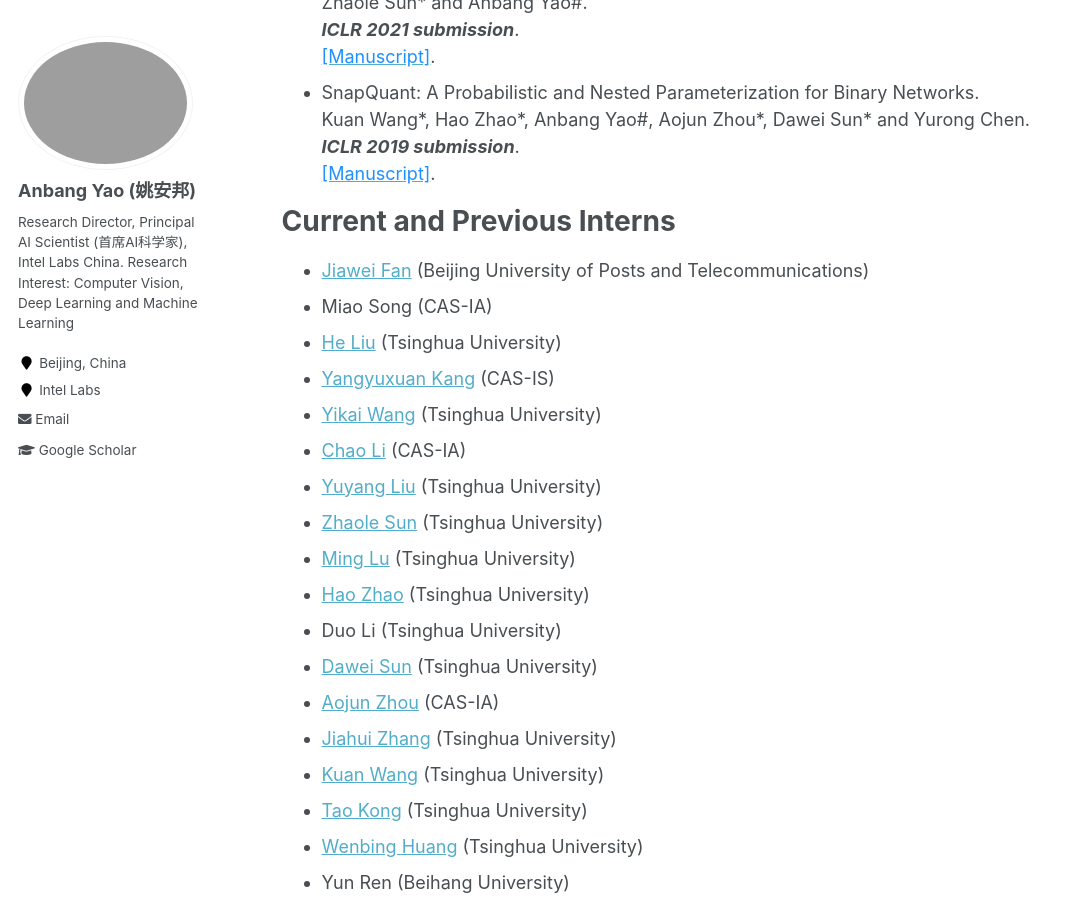
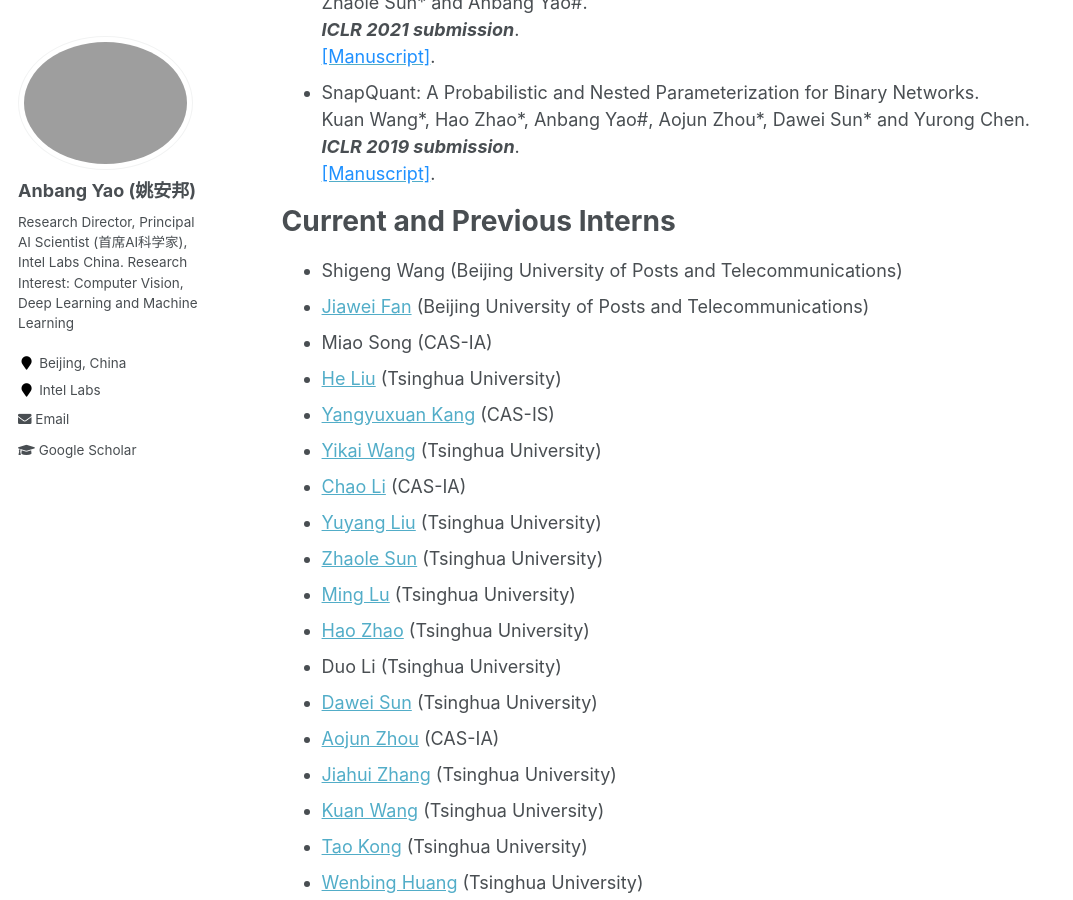
Before and after one commit to YaoAnbang/YaoAnbang.github.io, a Jekyll site: the page built from _pages/about.md, in a window 1280 px wide and 900 px high, scrolled down 9487 px. Shown: the whole window, without its empty margins (0-1073 px from the left). Built offline with Jekyll 4.4.1, drawn with Linux system fonts in a browser that asks for light colours.

Commit message:
Update about.md

```diff
--- a/_pages/about.md
+++ b/_pages/about.md
@@ -171,6 +171,7 @@ Current and Previous Interns
 
 <!--+I am really fortunate to be working with these amazingly talented students -->
 
++ Shigeng Wang (Beijing University of Posts and Telecommunications)
 + [Jiawei Fan](https://jwfandl.github.io/) (Beijing University of Posts and Telecommunications)
 + Miao Song (CAS-IA)
 + [He Liu](https://github.com/liuhe1305) (Tsinghua University)
```
